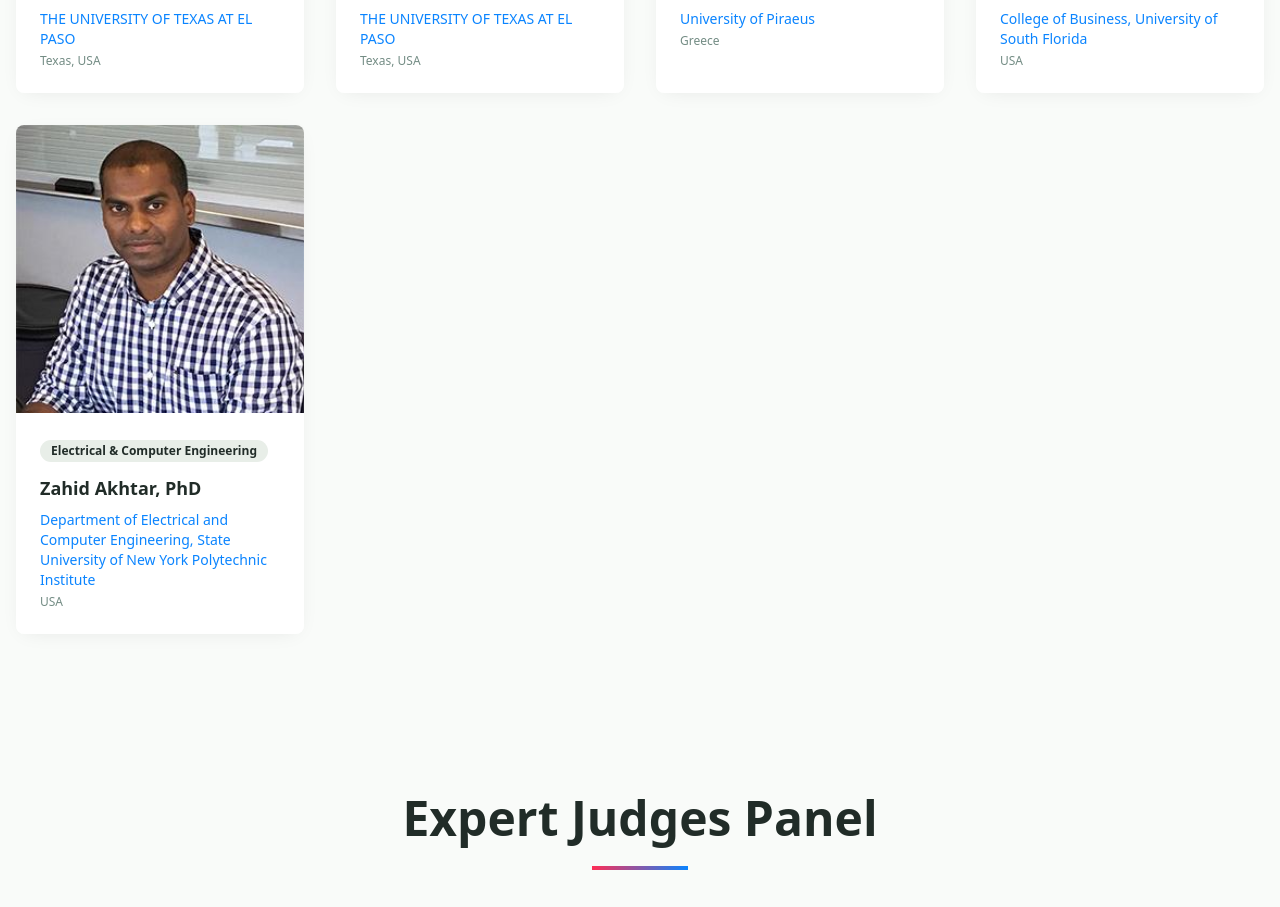
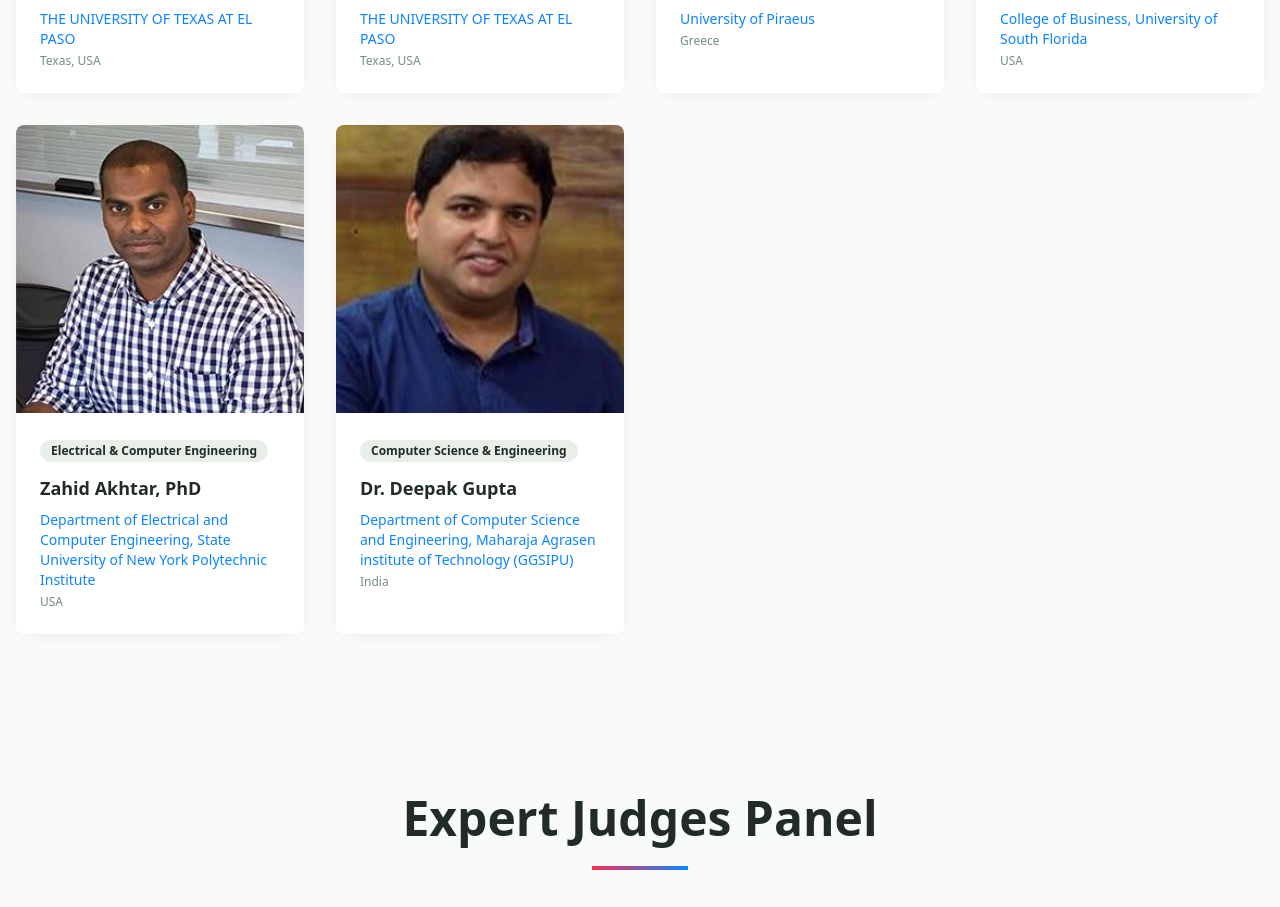
Before and after one commit to techyavii/hacksecureX-hackathon, a React (Vite) app: page / in a window 1280 px wide. Shown: the part 2847-3754 px from the top of the page. Built offline with nearby package versions, Linux system fonts and the light colour scheme.

Commit message:
done changes

```diff
--- a/src/components/Advisory.tsx
+++ b/src/components/Advisory.tsx
@@ -65,6 +65,13 @@ const Advisory = () => {
       location: "USA",
       image: "/lovable-uploads/Zahid.png",
       expertise: "Electrical & Computer Engineering"
+    },
+    {
+      name: "Dr. Deepak Gupta",
+      affiliation: "Department of Computer Science and Engineering, Maharaja Agrasen institute of Technology (GGSIPU)",
+      location: "India",
+      image: "/lovable-uploads/DeepakSir.jpg",
+      expertise: "Computer Science & Engineering"
     }
 
   ];
```
Also changed, not shown: public/lovable-uploads/DeepakSir.jpg (added).
